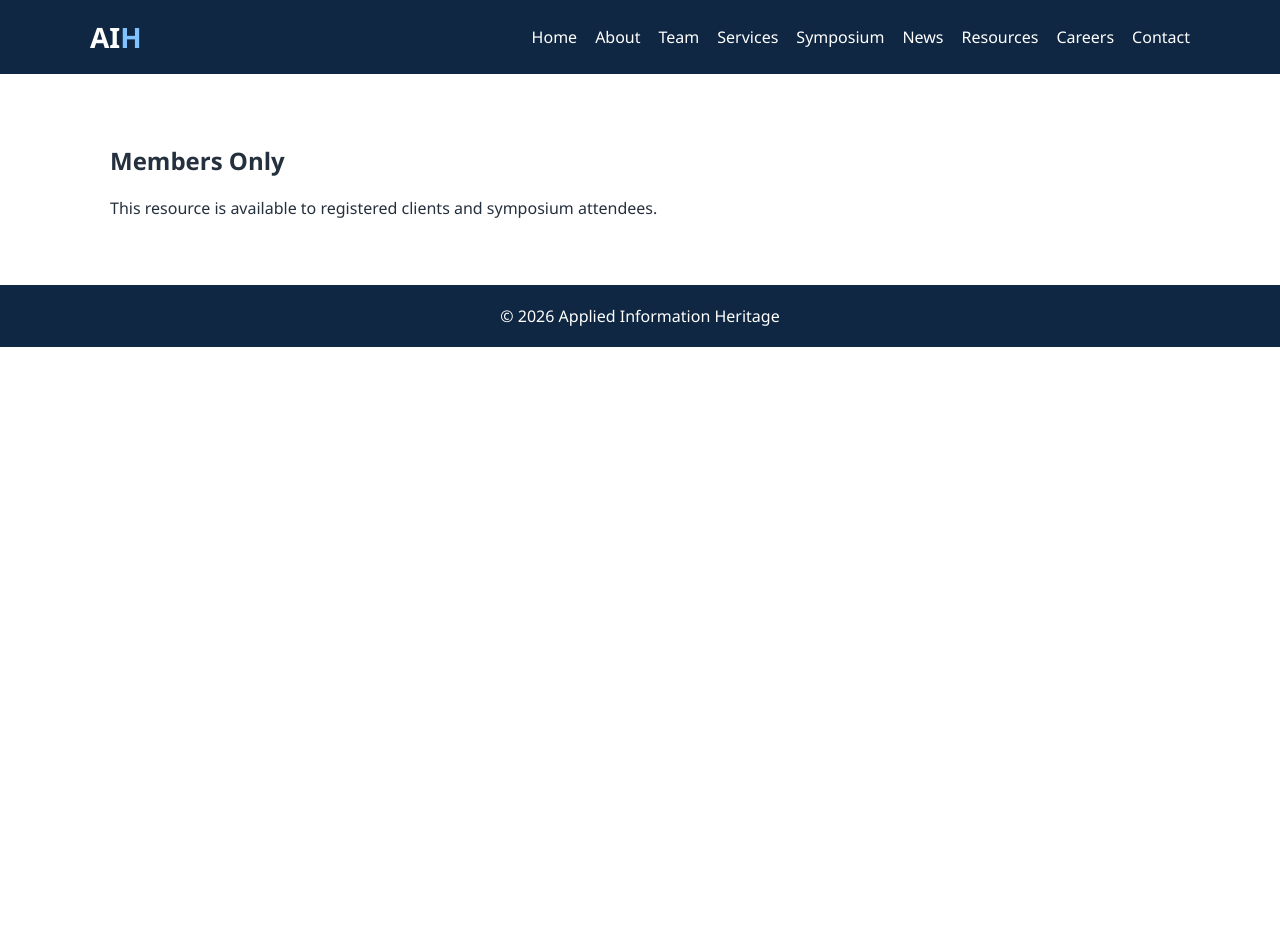
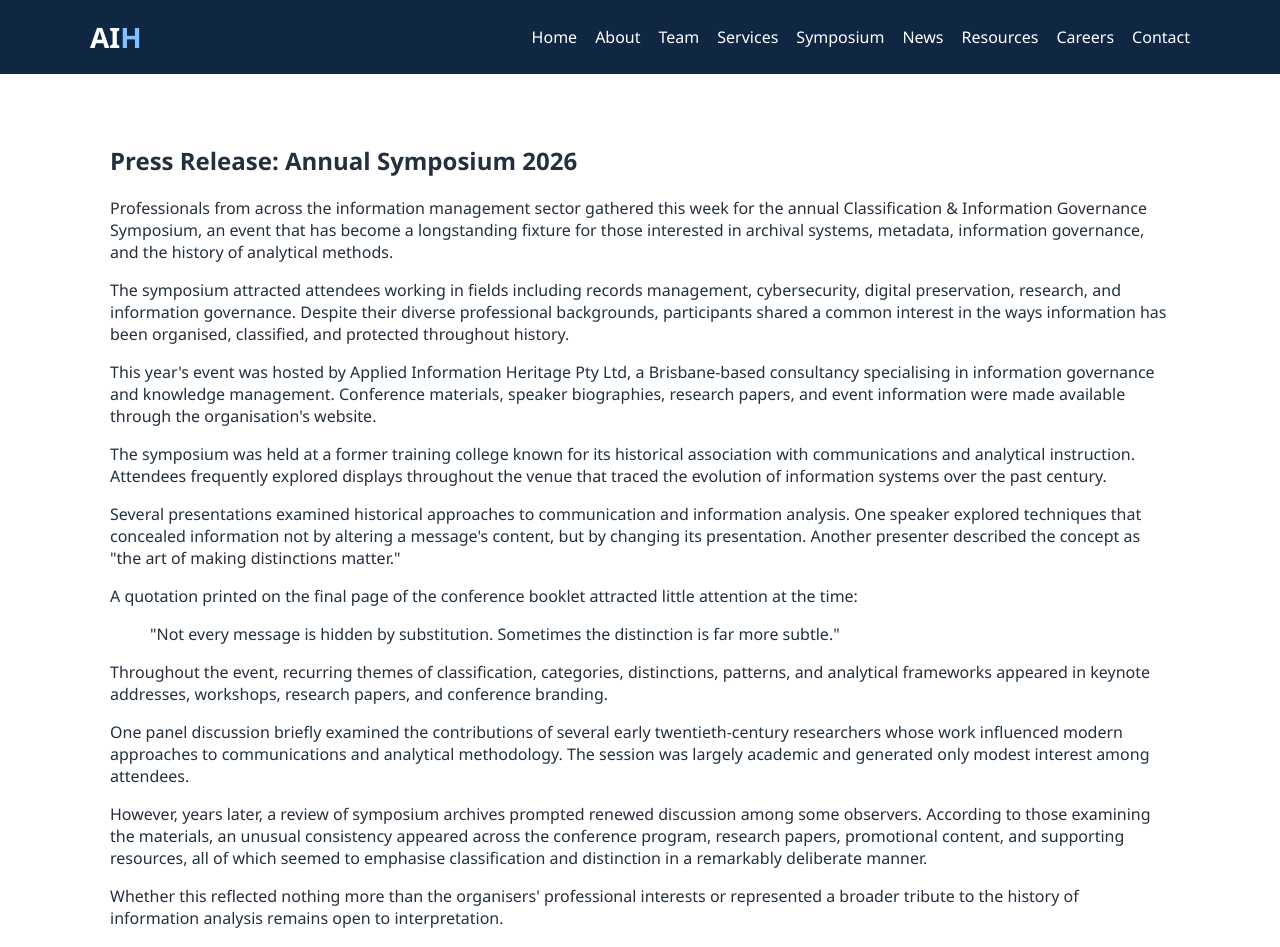
Before and after one commit to balri/aih, a React (Vite) app: page /news/symposium in a window 1280 px wide. Shown: the top 947 px of the page. Before the commit the page ends 800 px from the top, so only its background shows below. Built offline with nearby package versions, Linux system fonts and the light colour scheme.

Commit message:
Add symposium news article and update links

```diff
--- a/src/App.tsx
+++ b/src/App.tsx
@@ -14,6 +14,7 @@ import Privacy from "./pages/Privacy";
 import Terms from "./pages/Terms";
 import Accessibility from "./pages/Accessibility";
 import RestrictedResource from "./pages/RestrictedResource";
+import NewsSymposium from "./pages/NewsSymposium";
 
 export default function App() {
 	return (
@@ -33,6 +34,7 @@ export default function App() {
 					<Route path="/privacy" element={<Privacy />} />
 					<Route path="/terms" element={<Terms />} />
 					<Route path="/accessibility" element={<Accessibility />} />
+					<Route path="/news/symposium" element={<NewsSymposium />} />
 					<Route
 						path="/news/:slug"
 						element={<RestrictedResource />}
--- a/src/pages/News.tsx
+++ b/src/pages/News.tsx
@@ -2,7 +2,7 @@ import { Link } from "react-router-dom";
 
 const bulletins = Array.from({ length: 5 }, (_, i) => ({
 	label: `Research Bulletin ${i + 1}: Classification and Analytical Methodologies`,
-	slug: `/news/bulletin-${i + 1}`,
+	slug: `/news/research-bulletin-${i + 1}-classification-and-analytical-methodologies`,
 }));
 
 export default function News() {
@@ -11,6 +11,11 @@ export default function News() {
 			<div className="wrap">
 				<h1>News & Insights</h1>
 				<ul>
+					<li>
+						<Link to="/news/press-release-annual-symposium-2026">
+							Press Release: Annual Symposium 2026
+						</Link>
+					</li>
 					{bulletins.map((b) => (
 						<li key={b.slug}>
 							<Link to={b.slug}>{b.label}</Link>
--- /dev/null
+++ b/src/pages/NewsSymposium.tsx
@@ -0,0 +1,93 @@
+export default function NewsSymposium() {
+	return (
+		<section>
+			<div className="wrap">
+				<h1>Press Release: Annual Symposium 2026</h1>
+				<p>
+					Professionals from across the information management sector
+					gathered this week for the annual Classification &
+					Information Governance Symposium, an event that has become a
+					longstanding fixture for those interested in archival
+					systems, metadata, information governance, and the history
+					of analytical methods.
+				</p>
+				<p>
+					The symposium attracted attendees working in fields
+					including records management, cybersecurity, digital
+					preservation, research, and information governance. Despite
+					their diverse professional backgrounds, participants shared
+					a common interest in the ways information has been
+					organised, classified, and protected throughout history.
+				</p>
+				<p>
+					This year's event was hosted by Applied Information Heritage
+					Pty Ltd, a Brisbane-based consultancy specialising in
+					information governance and knowledge management. Conference
+					materials, speaker biographies, research papers, and event
+					information were made available through the organisation's
+					website.
+				</p>
+				<p>
+					The symposium was held at a former training college known
+					for its historical association with communications and
+					analytical instruction. Attendees frequently explored
+					displays throughout the venue that traced the evolution of
+					information systems over the past century.
+				</p>
+				<p>
+					Several presentations examined historical approaches to
+					communication and information analysis. One speaker explored
+					techniques that concealed information not by altering a
+					message's content, but by changing its presentation. Another
+					presenter described the concept as "the art of making
+					distinctions matter."
+				</p>
+				<p>
+					A quotation printed on the final page of the conference
+					booklet attracted little attention at the time:
+				</p>
+				<blockquote>
+					"Not every message is hidden by substitution. Sometimes the
+					distinction is far more subtle."
+				</blockquote>
+				<p>
+					Throughout the event, recurring themes of classification,
+					categories, distinctions, patterns, and analytical
+					frameworks appeared in keynote addresses, workshops,
+					research papers, and conference branding.
+				</p>
+				<p>
+					One panel discussion briefly examined the contributions of
+					several early twentieth-century researchers whose work
+					influenced modern approaches to communications and
+					analytical methodology. The session was largely academic and
+					generated only modest interest among attendees.
+				</p>
+				<p>
+					However, years later, a review of symposium archives
+					prompted renewed discussion among some observers. According
+					to those examining the materials, an unusual consistency
+					appeared across the conference program, research papers,
+					promotional content, and supporting resources, all of which
+					seemed to emphasise classification and distinction in a
+					remarkably deliberate manner.
+				</p>
+				<p>
+					Whether this reflected nothing more than the organisers'
+					professional interests or represented a broader tribute to
+					the history of information analysis remains open to
+					interpretation.
+				</p>
+				<p>
+					When questioned about the apparent pattern, organisers
+					declined to offer a direct explanation.
+				</p>
+				<p>Instead, they responded with a smile and a brief remark:</p>
+				<blockquote>
+					"Everything you need can be found in the symposium
+					materials."
+				</blockquote>
+			</div>
+		</section>
+	);
+}
--- a/src/pages/Resources.tsx
+++ b/src/pages/Resources.tsx
@@ -3,19 +3,19 @@ import { Link } from "react-router-dom";
 const items = [
 	{
 		label: "Classification Framework Design Guide (PDF)",
-		slug: "/resources/classification-framework",
+		slug: "/resources/classification-framework-design-guide",
 	},
 	{
 		label: "Information Governance Maturity Model",
-		slug: "/resources/governance-maturity-model",
+		slug: "/resources/information-governance-maturity-model",
 	},
 	{
 		label: "Analytical Methodologies Review",
-		slug: "/resources/analytical-methodologies",
+		slug: "/resources/analytical-methodologies-review",
 	},
 	{
 		label: "Historical Perspectives on Information Management",
-		slug: "/resources/historical-perspectives",
+		slug: "/resources/historical-perspectives-on-information-management",
 	},
 ];
 
```
Also changed, not shown: 2 other files (tests, documents, lock files or other folders).
